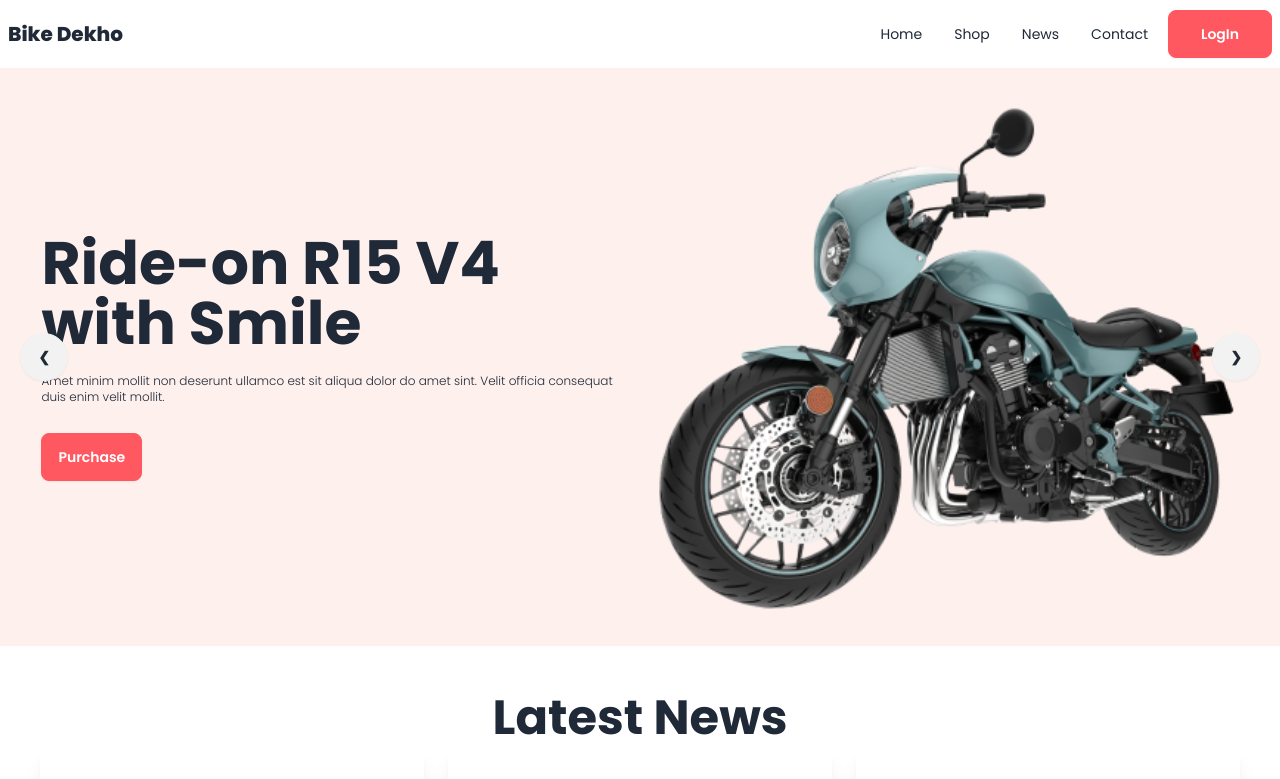
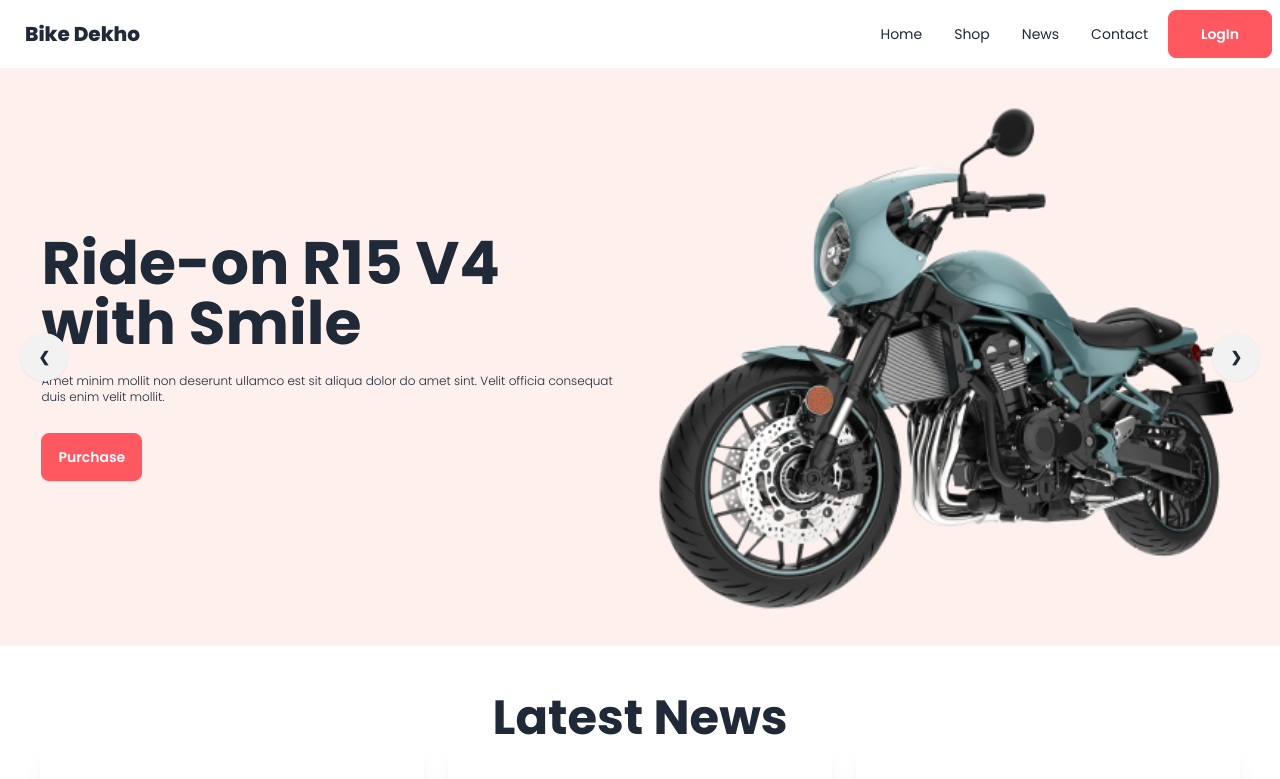
Before and after one commit to bmfaysal33/Biker-Zone, a plain HTML site: page index.html in a window 1280 px wide. Shown: the top 779 px of the page. Drawn offline with nearby package versions, Linux system fonts and the light colour scheme.

Commit message:
btn ghost to bike dekho

```diff
--- a/index.html
+++ b/index.html
@@ -89,7 +89,7 @@
       </ul>
     </div>
 
-    <a class="text-xl font-extrabold">Bike Dekho</a>
+    <a class="btn btn-ghost text-xl font-extrabold">Bike Dekho</a>
 
   </div>
 
```
